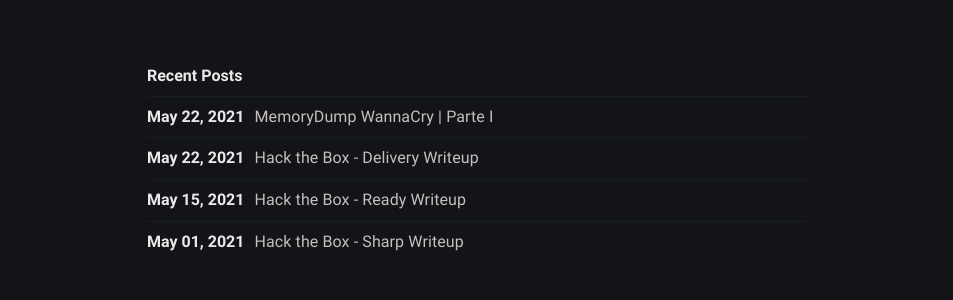
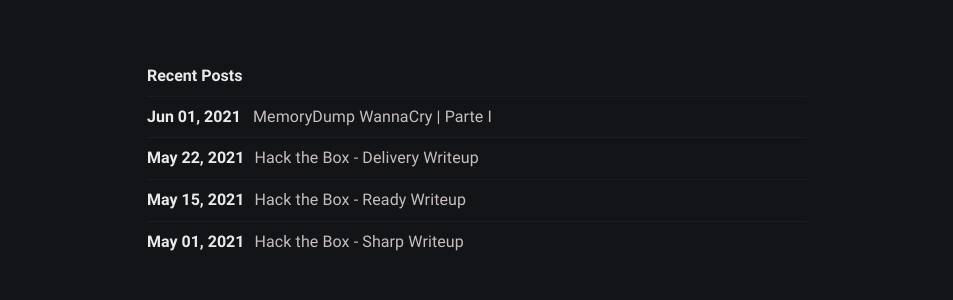
Before and after one commit to g4l1l30sec/backup, a Jekyll site: the page built from index.md, in a window 1280 px wide. Shown: the part 408-708 px from the top of the page, without its empty margins (163-1116 px from the left). Built offline with Jekyll 4.4.1, drawn with Linux system fonts in a browser that asks for light colours.

Commit message:
Update 2021-06-1-Analisis-de-Memory-de-WannaCry.md

````diff
--- a/_posts/WannaCry/2021-06-1-Analisis-de-Memory-de-WannaCry.md
+++ b/_posts/WannaCry/2021-06-1-Analisis-de-Memory-de-WannaCry.md
@@ -2,17 +2,17 @@
 description: >-
   G4l1l30 Memory Dump Analysis de WannaCry
 title: MemoryDump WannaCry | Parte I
-date: 2021-05-22 15:40:00 -0600
+date: 2021-06-1 15:40:00 -0600
 categories: [Malware Analysis]
 tags: [Volatility, WannaCry, MemoryDump]     # TAG names should always be lowercase
 show_image_post: true
-image: _posts/WannaCry/ransomware-wannacry.jpg
+image: /_posts/WannaCry/ransomware-wannacry.jpg
 ---
 # Analisis de Memory de WannaCry | Parte I
 
 
 
-![](_posts/WannaCry/ransomware-wannacry.jpg)
+![](/_posts/WannaCry/ransomware-wannacry.jpg)
 
 
 
@@ -46,11 +46,11 @@ La metodologia a usar son los 6 pasos de SANS:
 
 Antes de proceder, vamos a hacer un analisis estatico para verificar indicadores de compromisos, empezaremos usando el comando `strings` y `grep` :
 
-![](_posts/WannaCry/strings.png)
+![](/_posts/WannaCry/strings.png)
 
 La unica URL conseguida y es lo que se conoce como **KillSwitch** .El investigador MalwareTech descubrió que los programadores del ransomware lo habían creado para comprobar si una URL sin sentido conducía a una página web activa. Curioso por qué el ransomware buscaría ese dominio, MalwareTech lo registró él mismo. Resulta que esa inversión de $ 10,69 fue suficiente para detener el ransom.Resultó que mientras el dominio no estuviera registrado e inactivo, la consulta no tuvo ningún efecto en la propagación del ransomware. Pero una vez que el ransomware verificó la URL y la encontró activa, se cerró. +Info : [How to Accidentally stop a Global Cyber Attack by MalwareTech](https://www.malwaretech.com/2017/05/how-to-accidentally-stop-a-global-cyber-attacks.html)
 
-![](_posts/WannaCry/strings_exe.png)
+![](/_posts/WannaCry/strings_exe.png)
 
 Estos indicadores de compromiso de WannaCry le sirve para ejecutar tareas.
 
@@ -62,7 +62,7 @@ Volatility es framework open-source para Incident Response y Malware Analysis. P
 vol.py -f wcry.raw imageinfo
 ```
 
-![vol_01](_posts/WannaCry/vol_01.png)
+![vol_01](/_posts/WannaCry/vol_01.png)
 
 Ahora usaremos el plugin **pslist**  para verificar los procesos, es importante estar familarizado con los procesos nativos del sistema operativo:
 
@@ -70,7 +70,7 @@ Ahora usaremos el plugin **pslist**  para verificar los procesos, es importante
 vol.py -f wcry.raw pslist
 ```
 
-![](_posts/WannaCry/vol_02.png)
+![](/_posts/WannaCry/vol_02.png)
 
 **PID 1940** y  **PID 740** ambos procesos se ven completamente extraños, ahora usaremos **psscan** para ver un listado mas completo de los procesos (nos lista los procesos terminados, que seria **PIDD**):
 
@@ -80,15 +80,15 @@ vol.py -f wcry.raw --profile=WinXPSP3x86 psscan
 
 
 
-![](_posts/WannaCry/vol_03.png)
+![](/_posts/WannaCry/vol_03.png)
 
 **WannaDecryptor** y **tasks*** estan relacionados entre si, eso lo podemos observar por el **PIDD: 1940**, vamos analizar el timeline
 
-![](_posts/WannaCry/vol_04.png)
+![](/_posts/WannaCry/vol_04.png)
 
 Y ordenamos con **sort**
 
-![](_posts/WannaCry/vol_05.png)
+![](/_posts/WannaCry/vol_05.png)
 
 Podemos hacer una busqueda de inteligencia sobre esos procesos :) , ahora vamos a listar los **directorios** y **librerias** utilizando el plugin ``dlllist`` apuntando al **PID 1940 y 740**
 
@@ -96,11 +96,11 @@ Podemos hacer una busqueda de inteligencia sobre esos procesos :) , ahora vamos
 vol.py -f wcry.raw --profile=WinXPSP3x86 dlllist -p 1940
 ```
 
-![vol_06](_posts/WannaCry/vol_06.png)
+![vol_06](/_posts/WannaCry/vol_06.png)
 
 Un directorio bastante sospechoso :)
 
-![vol_07](_posts/WannaCry/vol_07.png)
+![vol_07](/_posts/WannaCry/vol_07.png)
 
 `WannaDecryptor` usa el mismo directorio, tambien podemos observar una las siguientes **dll** :
 
@@ -116,7 +116,7 @@ Ahora verificaremos el plugin **handles** para listar files, registry key, event
 vol.py -f wcry.raw --profile=WinXPSP3x86 handles -p 1940
 ```
 
-![vol_08](_posts/WannaCry/vol_08.png)
+![vol_08](/_posts/WannaCry/vol_08.png)
 
 Observamos lo que se conoce como Mutex; esto sirve para que una vez el host este infectado, de forma preventiva no corre mas de una instancia del malware, en este caso tenemos `MsWinZonesCacheCounterMutexA` (En google obtenemos mucha info del mismo).
 
@@ -126,7 +126,7 @@ Dado de que no encontramos conexiones con los plugins **connections** y **connsc
 bulk_extractor -E net -o pcap/ wcry.raw
 ```
 
-![vol_09](_posts/WannaCry/vol_09.png)
+![vol_09](/_posts/WannaCry/vol_09.png)
 
 Y vamos a obtener unos cuantos IoC:
 
@@ -134,7 +134,7 @@ Y vamos a obtener unos cuantos IoC:
 tshark -T fields -e ip.src -r packets.pcap
 ```
 
-![vol_10](_posts/WannaCry/vol_10.png)
+![vol_10](/_posts/WannaCry/vol_10.png)
 
 Obtenemos los siguientes IPs :
 
````
